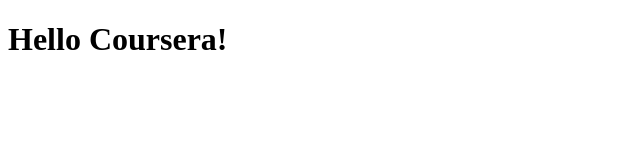
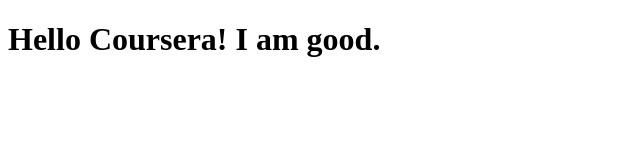
Before and after one commit to Ruici/coursera, a plain HTML site: page index.html in a window 1280 px wide. Shown: the whole page, without its empty margins (0-640 px from the left). Drawn offline with Linux system fonts and the light colour scheme.

Commit message:
New version of the file

```diff
--- a/index.html
+++ b/index.html
@@ -5,6 +5,6 @@
     <title>Hello Coursera</title>
   </head>
   <body>
-      <h1>Hello Coursera!</h1>
+      <h1>Hello Coursera! I am good.</h1>
   </body>
 </html>
```
